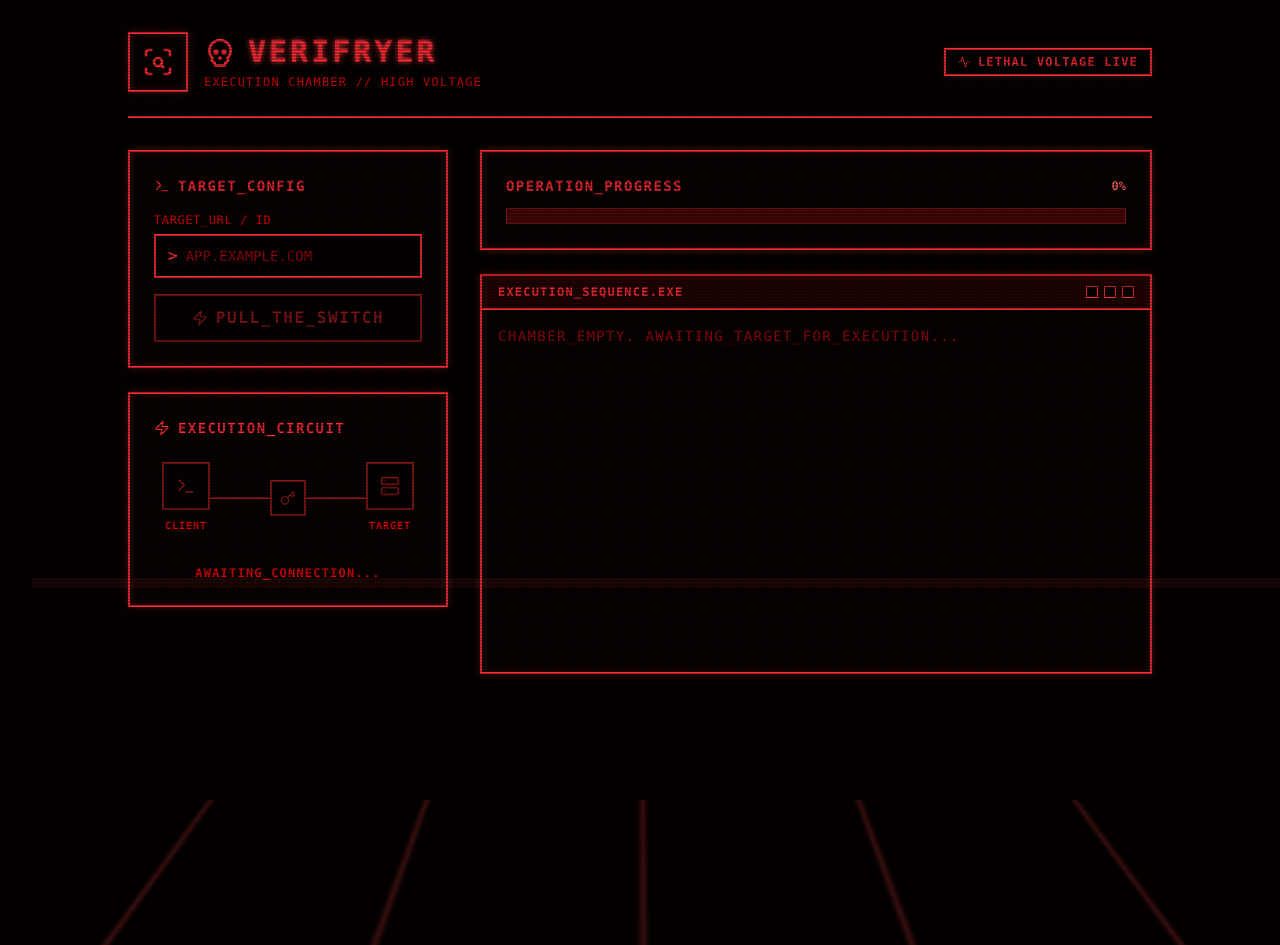
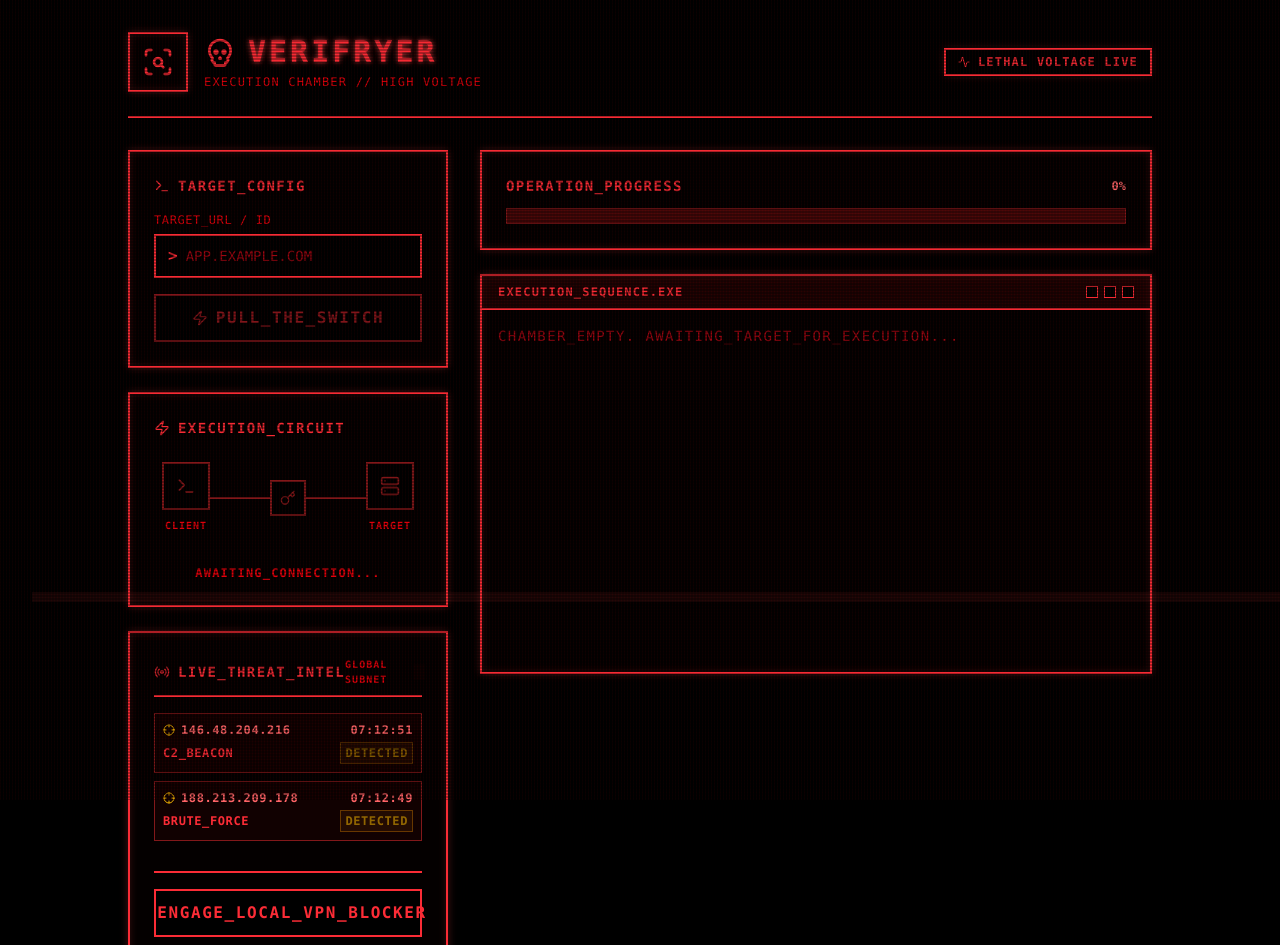
Before and after one commit to DJHilton1995/Verifry, a React (Vite) app: page / in a window 1280 px wide. Shown: the top 945 px of the page. Before the commit the page ends 800 px from the top, so only its background shows below. Built offline with nearby package versions, Linux system fonts and the light colour scheme.

Commit message:
feat: add live threat monitoring and audio feedback
- Introduce real-time threat feed UI component
- Implement dynamic geiger-counter audio feedback
- Move self-signed cert generation to async startup

```diff
--- a/server.ts
+++ b/server.ts
@@ -23,8 +23,7 @@ const PORT = 3000;
 const HTTPS_PORT = 8443;
 
 // Generate ephemeral Self-Signed Certs for the secure service
-const pems = selfsigned.generate([{ name: 'commonName', value: 'hostwarden.local' }], { days: 1, keySize: 2048 });
-
+// (Moved into startServer to handle async generation)
 
 // In-memory Job Store
 const jobs = new Map<string, any>();
@@ -228,6 +227,9 @@ async function startServer() {
     console.log(`Execution Chamber Engine active on port ${PORT} [Strict TLS 1.3 Enforced via LB]`);
   });
 
+  // Generate ephemeral Self-Signed Certs for the secure service
+  const pems = await selfsigned.generate([{ name: 'commonName', value: 'hostwarden.local' }], { days: 1, keySize: 2048 } as any);
+
   // Secure HTTPS Service (Strict TLS 1.3)
   const httpsServer = https.createServer({
     key: pems.private,
--- a/src/App.tsx
+++ b/src/App.tsx
@@ -4,9 +4,11 @@ import { VerifryerAPI } from './services/api';
 import jsPDF from 'jspdf';
 import autoTable from 'jspdf-autotable';
 import {
-  Shield, Lock, Server, Terminal, CheckSquare, AlertTriangle, Zap, Key, ShieldAlert, Loader2, ScanSearch, X, Download, Skull, Flame, Activity
+  Shield, Lock, Server, Terminal, CheckSquare, AlertTriangle, Zap, Key, ShieldAlert, Loader2, ScanSearch, X, Download, Skull, Flame, Activity,
+  WifiOff, Radio, Crosshair, ShieldBan
 } from 'lucide-react';
 import { PieChart, Pie, Cell, ResponsiveContainer, Tooltip } from 'recharts';
+import { initAudio, updateGeigerProgress, stopGeiger, playStaticDischarge } from './utils/audio';
 
 type ScanPhase = 'idle' | 'handshake' | 'scanning' | 'complete';
 
@@ -27,6 +29,14 @@ interface Vulnerability {
   affectedModule: string;
 }
 
+interface ThreatEvent {
+  id: string;
+  ip: string;
+  type: string;
+  action: 'detected' | 'dropped' | 'blocked';
+  timestamp: Date;
+}
+
 // Using dynamic vulnerabilities from the real backend instead of mocks
 
 export default function App() {
@@ -35,6 +45,31 @@ export default function App() {
   const [logs, setLogs] = useState<LogEntry[]>([]);
   const [progress, setProgress] = useState(0);
   const [selectedVuln, setSelectedVuln] = useState<Vulnerability | null>(null);
+
+  const [threatFeed, setThreatFeed] = useState<ThreatEvent[]>([]);
+  const [vpnActive, setVpnActive] = useState(false);
+
+  // Live Threat Feed Simulation
+  useEffect(() => {
+    const threatTypes = ['SYN_FLOOD', 'SQL_INJECTION', 'XSS_PAYLOAD', 'BRUTE_FORCE', 'MALFORMED_PACKET', 'C2_BEACON'];
+
+    const interval = setInterval(() => {
+      const newThreat: ThreatEvent = {
+        id: Math.random().toString(36).substring(7),
+        ip: `${Math.floor(Math.random() * 255)}.${Math.floor(Math.random() * 255)}.${Math.floor(Math.random() * 255)}.${Math.floor(Math.random() * 255)}`,
+        type: threatTypes[Math.floor(Math.random() * threatTypes.length)],
+        action: vpnActive ? 'blocked' : 'detected',
+        timestamp: new Date()
+      };
+
+      setThreatFeed(prev => {
+        const next = [newThreat, ...prev];
+        return next.slice(0, 8); // Keep last 8
+      });
+    }, Math.random() * 3000 + 1000); // Random interval between 1-4 seconds
+
+    return () => clearInterval(interval);
+  }, [vpnActive]);
 
   const addLog = (message: string, type: LogEntry['type'], module: LogEntry['module']) => {
     setLogs(prev => [...prev, {
@@ -49,6 +84,21 @@ export default function App() {
   const [vulnerabilities, setVulnerabilities] = useState<Vulnerability[]>([]);
   const [score, setScore] = useState<number | null>(null);
   const [grade, setGrade] = useState<string | null>(null);
+
+  // Audio Hooks
+  useEffect(() => {
+    if (phase === 'scanning') {
+      updateGeigerProgress(progress);
+    } else {
+      stopGeiger();
+    }
+  }, [progress, phase]);
+
+  useEffect(() => {
+    if (phase === 'complete' && vulnerabilities.some(v => v.severity === 'critical')) {
+      playStaticDischarge();
+    }
+  }, [phase, vulnerabilities]);
 
   const generatePDF = () => {
     const doc = new jsPDF();
@@ -98,6 +148,8 @@ export default function App() {
   const startScan = async (e: React.FormEvent) => {
     e.preventDefault();
     if (!targetApp) return;
+
+    initAudio();
 
     setPhase('handshake');
     setLogs([]);
@@ -300,6 +352,60 @@ export default function App() {
                 {phase === 'handshake' && <span className="text-yellow-500 animate-pulse">ESTABLISHING_PQ_KEY_ENCAPSULATION...</span>}
                 {phase === 'scanning' && <span className="text-red-400 animate-pulse">SECURE_TUNNEL_ACTIVE // SCANNING...</span>}
                 {phase === 'complete' && <span className="text-red-500 neon-text">CONNECTION_SECURED // SCAN_FINISHED</span>}
+              </div>
+            </div>
+
+            {/* Local VPN & Threat Feed Simulator */}
+            <div className="bg-black border-2 border-red-500 p-6 neon-border flex flex-col h-[380px]">
+              <div className="flex items-center justify-between mb-4 border-b-2 border-red-500 pb-2">
+                <h2 className="text-sm font-bold text-red-500 flex items-center gap-2 uppercase tracking-widest">
+                  <Radio className="w-4 h-4 animate-pulse" /> Live_Threat_Intel
+                </h2>
+                <div className="flex items-center gap-2">
+                  <span className="text-[10px] text-red-600 font-bold uppercase tracking-widest">Global Subnet</span>
+                  <div className="w-2 h-2 bg-red-500 animate-ping"></div>
+                </div>
+              </div>
+
+              <div className="flex-1 overflow-y-auto space-y-2 mb-4 scrollbar-hide">
+                <AnimatePresence initial={false}>
+                  {threatFeed.map((threat) => (
+                    <motion.div
+                      key={threat.id}
+                      initial={{ opacity: 0, x: -20 }}
+                      animate={{ opacity: 1, x: 0 }}
+                      exit={{ opacity: 0 }}
+                      className={`p-2 border border-red-900 bg-red-950/20 text-[10px] sm:text-xs font-bold uppercase tracking-wider flex flex-col gap-1 ${threat.action === 'blocked' ? 'opacity-50' : ''}`}
+                    >
+                      <div className="flex justify-between items-center text-red-400">
+                        <span className="flex items-center gap-1.5"><Crosshair className="w-3 h-3 text-yellow-500" /> {threat.ip}</span>
+                        <span>{threat.timestamp.toLocaleTimeString([], { hour12: false })}</span>
+                      </div>
+                      <div className="flex justify-between items-center">
+                        <span className="text-red-500">{threat.type}</span>
+                        {threat.action === 'blocked' ? (
+                          <span className="text-red-600 bg-red-900/50 px-1 py-0.5 border border-red-800 flex items-center gap-1"><ShieldBan className="w-3 h-3" /> BLOCKED</span>
+                        ) : (
+                          <span className="text-yellow-500 bg-yellow-900/30 px-1 py-0.5 border border-yellow-700 animate-pulse">DETECTED</span>
+                        )}
+                      </div>
+                    </motion.div>
+                  ))}
+                </AnimatePresence>
+              </div>
+
+              <div className="pt-4 border-t-2 border-red-500">
+                <button
+                  type="button"
+                  onClick={() => setVpnActive(!vpnActive)}
+                  className={`w-full flex items-center justify-center gap-2 border-2 ${vpnActive ? 'border-red-600 bg-red-900 text-black shadow-[0_0_15px_rgba(239,68,68,0.8)]' : 'border-red-500 bg-black text-red-500 hover:bg-red-950'} font-bold py-2.5 uppercase tracking-widest transition-all`}
+                >
+                  {vpnActive ? <ShieldBan className="w-4 h-4" /> : <WifiOff className="w-4 h-4" />}
+                  {vpnActive ? 'LOCAL_VPN_INTERCEPT: ACTIVE' : 'ENGAGE_LOCAL_VPN_BLOCKER'}
+                </button>
+                <p className="text-[9px] text-red-700 text-center mt-2 uppercase tracking-widest">
+                  {vpnActive ? 'DROPPING PACKETS & NULL-ROUTING ATTACKER IPs VIA VIRTUAL ADAPTER' : 'WARNING: BROWSER ENVIRONMENT CANNOT HOOK NATIVE OS ROUTING. MITIGATION IS SIMULATED.'}
+                </p>
               </div>
             </div>
           </div>
--- /dev/null
+++ b/src/utils/audio.ts
@@ -0,0 +1,124 @@
+// src/utils/audio.ts
+
+let audioCtx: AudioContext | null = null;
+let geigerTimer: number | null = null;
+let currentProgress = 0;
+
+export const initAudio = () => {
+  if (!audioCtx) {
+    audioCtx = new (window.AudioContext || (window as any).webkitAudioContext)();
+  }
+  if (audioCtx.state === 'suspended') {
+    audioCtx.resume();
+  }
+};
+
+export const playGeigerClick = () => {
+  if (!audioCtx) return;
+  const bufferSize = audioCtx.sampleRate * 0.01; // 10ms click
+  const buffer = audioCtx.createBuffer(1, bufferSize, audioCtx.sampleRate);
+  const data = buffer.getChannelData(0);
+  for (let i = 0; i < bufferSize; i++) {
+    data[i] = Math.random() * 2 - 1;
+  }
+
+  const noise = audioCtx.createBufferSource();
+  noise.buffer = buffer;
+
+  const filter = audioCtx.createBiquadFilter();
+  filter.type = 'highpass';
+  filter.frequency.value = 7000;
+
+  const gain = audioCtx.createGain();
+  gain.gain.setValueAtTime(0.08, audioCtx.currentTime); // subtle volume
+  gain.gain.exponentialRampToValueAtTime(0.001, audioCtx.currentTime + 0.01);
+
+  noise.connect(filter);
+  filter.connect(gain);
+  gain.connect(audioCtx.destination);
+
+  noise.start();
+};
+
+const geigerLoop = () => {
+  if (currentProgress >= 100 || currentProgress <= 0) {
+    if (geigerTimer) window.clearTimeout(geigerTimer);
+    return;
+  }
+
+  playGeigerClick();
+
+  // Speed up as progress increases
+  const maxInterval = 800; // ms between clicks at 0%
+  const minInterval = 40;  // ms between clicks at ~99%
+
+  // Exponential curve for intensity
+  const normalizedProgress = currentProgress / 100;
+  const interval = maxInterval * Math.pow(minInterval / maxInterval, normalizedProgress);
+
+  // Add randomness to make it sound like a real geiger counter
+  const randomJitter = (Math.random() * 0.4 - 0.2) * interval;
+  const nextTick = Math.max(20, interval + randomJitter);
+
+  geigerTimer = window.setTimeout(geigerLoop, nextTick);
+};
+
+export const updateGeigerProgress = (progress: number) => {
+  const wasIdle = currentProgress === 0;
+  currentProgress = progress;
+
+  // If we just started tracking progress, kick off the loop
+  if (wasIdle && progress > 0 && progress < 100) {
+     geigerLoop();
+  }
+};
+
+export const stopGeiger = () => {
+  currentProgress = 0;
+  if (geigerTimer) {
+    window.clearTimeout(geigerTimer);
+    geigerTimer = null;
+  }
+};
+
+export const playStaticDischarge = () => {
+  if (!audioCtx) return;
+  const duration = 0.8;
+  const bufferSize = audioCtx.sampleRate * duration;
+  const buffer = audioCtx.createBuffer(1, bufferSize, audioCtx.sampleRate);
+  const data = buffer.getChannelData(0);
+  for (let i = 0; i < bufferSize; i++) {
+    data[i] = Math.random() * 2 - 1;
+  }
+
+  const noise = audioCtx.createBufferSource();
+  noise.buffer = buffer;
+
+  const filter = audioCtx.createBiquadFilter();
+  filter.type = 'bandpass';
+  filter.frequency.setValueAtTime(400, audioCtx.currentTime);
+  filter.frequency.exponentialRampToValueAtTime(8000, audioCtx.currentTime + 0.1);
+  filter.frequency.linearRampToValueAtTime(200, audioCtx.currentTime + duration);
+
+  // Add distortion
+  const waveShaper = audioCtx.createWaveShaper();
+  const curve = new Float32Array(400);
+  for (let i = 0; i < 400; ++i) {
+    const x = i * 2 / 400 - 1;
+    curve[i] = (3 + 20) * x * 20 * (Math.PI / 180) / (Math.PI + 20 * Math.abs(x));
+  }
+  waveShaper.curve = curve;
+  waveShaper.oversample = '4x';
+
+  const gain = audioCtx.createGain();
+  gain.gain.setValueAtTime(0, audioCtx.currentTime);
+  gain.gain.linearRampToValueAtTime(0.6, audioCtx.currentTime + 0.05); // sharp attack
+  gain.gain.exponentialRampToValueAtTime(0.001, audioCtx.currentTime + duration); // decay
+
+  noise.connect(filter);
+  filter.connect(waveShaper);
+  waveShaper.connect(gain);
+  gain.connect(audioCtx.destination);
+
+  noise.start();
+};
```
